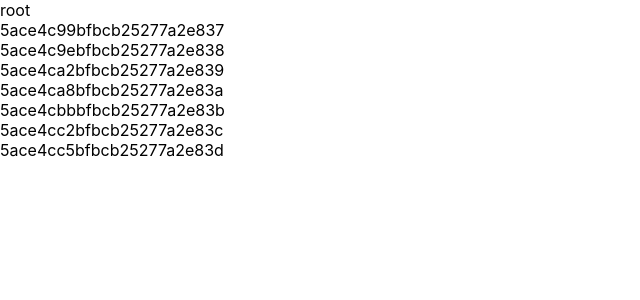
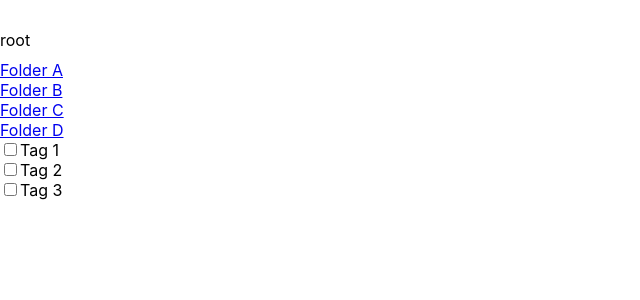
Before and after one commit to peteyd/react-test, a React (Create React App) app: page / in a window 1280 px wide. Shown: the top 300 px of the page, without its empty margins (0-640 px from the left). Built offline with nearby package versions, Linux system fonts and the light colour scheme.

Commit message:
added components and other actions and selectors to get the basic functionality working.

```diff
--- /dev/null
+++ b/src/actions/currentFolderID.js
@@ -0,0 +1,6 @@
+export const update = (tagID) => {
+  return {
+    type: 'UPDATE_CURRENT_FOLDER_ID',
+    tagID,
+  };
+};
--- /dev/null
+++ b/src/components/BackButton.jsx
@@ -0,0 +1,38 @@
+import React from 'react';
+import { connect } from 'react-redux';
+import { selectParentID } from 'selectors/tagsSelector';
+import { currentFolderIDSelector } from 'selectors/currentFolderIDSelector';
+import * as currentFolderID from 'actions/currentFolderID';
+
+const BackButton = (props) => {
+  if (props.currentFolderID === 'root') {
+    return null;
+  }
+
+  const onClick = (e) => {
+    e.preventDefault();
+    props.updateCurrentFolder(props.parentID);
+  }
+  return (
+    <button onClick={onClick}>Back</button>
+  );
+};
+
+const mapStateToProps = (state) => {
+  const currentFolderID = currentFolderIDSelector(state);
+
+  return {
+    parentID: selectParentID(state, currentFolderID),
+    currentFolderID,
+  };
+};
+
+const mapDispatchToProps = (dispatch) => {
+  return {
+    updateCurrentFolder: (tagID) => {
+      dispatch(currentFolderID.update(tagID));
+    },
+  };
+};
+
+export default connect(mapStateToProps, mapDispatchToProps)(BackButton);
--- a/src/components/CurrentFolder.jsx
+++ b/src/components/CurrentFolder.jsx
@@ -1,21 +1,26 @@
 import React from 'react';
 import { connect } from 'react-redux';
 import { currentFolderSelector } from 'selectors/currentFolderSelector';
+import Link from 'components/Link';
+import BackButton from 'components/BackButton';
 
 const renderChildren = (children) => {
   return (children || []).map((child) => {
-    return <div>{child}</div>
-  })
-}
+    return <Link tagID={child} key={child}/>
+  });
+};
 
 export const CurrentFolder = (props) => {
   console.log(props.currentFolder);
   return (
     <div>
-      <div className="folder-name">
+      <div className="back-button" style={{height: "30px"}}>
+        <BackButton />
+      </div>
+      <div className="folder-name" style={{height: "30px"}}>
         {props.currentFolder.name}
       </div>
-      <div className="children">
+      <div className="folder-contents">
         { renderChildren(props.currentFolder.children) }
       </div>
     </div>
--- /dev/null
+++ b/src/components/Folder.jsx
@@ -0,0 +1,33 @@
+import React from 'react';
+import { connect } from 'react-redux';
+import { selectTag } from 'selectors/tagsSelector';
+import * as currentFolderID from 'actions/currentFolderID';
+
+const Folder = (props) => {
+  const onClick = (e) => {
+    e.preventDefault();
+    props.updateCurrentFolder(props.tagID);
+  };
+
+  return (
+    <div>
+      <a href="#" className="folder-link" onClick={onClick}>{props.tag.name}</a>
+    </div>
+  );
+};
+
+const mapStateToProps = (state, ownProps) => {
+  return {
+    tag: selectTag(state, ownProps.tagID),
+  };
+};
+
+const mapDispatchToProps = (dispatch) => {
+  return {
+    updateCurrentFolder: (tagID) => {
+      dispatch(currentFolderID.update(tagID));
+    },
+  };
+};
+
+export default connect(mapStateToProps, mapDispatchToProps)(Folder);
--- /dev/null
+++ b/src/components/Link.jsx
@@ -0,0 +1,22 @@
+import React from 'react';
+import { connect } from 'react-redux';
+import { selectIsFolder } from 'selectors/tagsSelector';
+import Folder from 'components/Folder';
+import Tag from 'components/Tag';
+
+export const Link = (props) => {
+  if (props.isFolder) {
+    return <Folder tagID={props.tagID} />;
+  }
+  else {
+    return <Tag tagID={props.tagID} />;
+  }
+};
+
+const mapStateToProps = (state, ownProps) => {
+  return {
+    isFolder: selectIsFolder(state, ownProps.tagID),
+  };
+};
+
+export default connect(mapStateToProps)(Link);
--- /dev/null
+++ b/src/components/Tag.jsx
@@ -0,0 +1,28 @@
+import React from 'react';
+import { connect } from 'react-redux';
+import { selectTag } from 'selectors/tagsSelector';
+import { isSelected } from 'selectors/selectedTagsSelector';
+import * as selectedTags from 'actions/selectedTags';
+
+const Tag = (props) => {
+  const onChange = () => {
+    props.dispatch(selectedTags.toggle(props.tag._id));
+  };
+
+  console.log(props);
+  return (
+    <div className="tag-checkbox">
+      <input type="checkbox" name={props.tag._id} onChange={onChange} checked={props.isSelected}/>
+      <label htmlFor={props.tag._id}>{props.tag.name}</label>
+    </div>
+  );
+};
+
+const mapStateToProps = (state, ownProps) => {
+  return {
+    tag: selectTag(state, ownProps.tagID),
+    isSelected: isSelected(state, ownProps.tagID),
+  };
+};
+
+export default connect(mapStateToProps)(Tag);
--- a/src/reducers/currentFolderID.js
+++ b/src/reducers/currentFolderID.js
@@ -1,5 +1,8 @@
 const currentFolder = (state = null, action) => {
   switch (action.type) {
+    case 'UPDATE_CURRENT_FOLDER_ID':
+      return action.tagID;
+
     default:
       return state;
   }
--- /dev/null
+++ b/src/selectors/selectedTagsSelector.js
@@ -0,0 +1,10 @@
+import { createSelector } from 'reselect';
+
+export const selectedTagsSelector = createSelector(
+  state => state.selectedTags,
+  selectedTags => selectedTags,
+);
+
+export const isSelected = (state, tagID) => {
+  return selectedTagsSelector(state)[tagID];
+};
--- a/src/selectors/tagsSelector.js
+++ b/src/selectors/tagsSelector.js
@@ -4,3 +4,19 @@ export const tagsSelector = createSelector(
   state => state.tags,
   tags => tags,
 );
+
+export const selectTag = (state, tagID) => {
+  return tagsSelector(state)[tagID];
+};
+
+export const selectIsFolder = (state, tagID) => {
+  const tag = selectTag(state, tagID);
+
+  return tag && tag.isFolder;
+};
+
+export const selectParentID = (state, tagID) => {
+  const tag = selectTag(state, tagID);
+
+  return tag && (tag.parent || 'root');
+};
```
Also changed, not shown: 1 other file (tests, documents, lock files or other folders).
